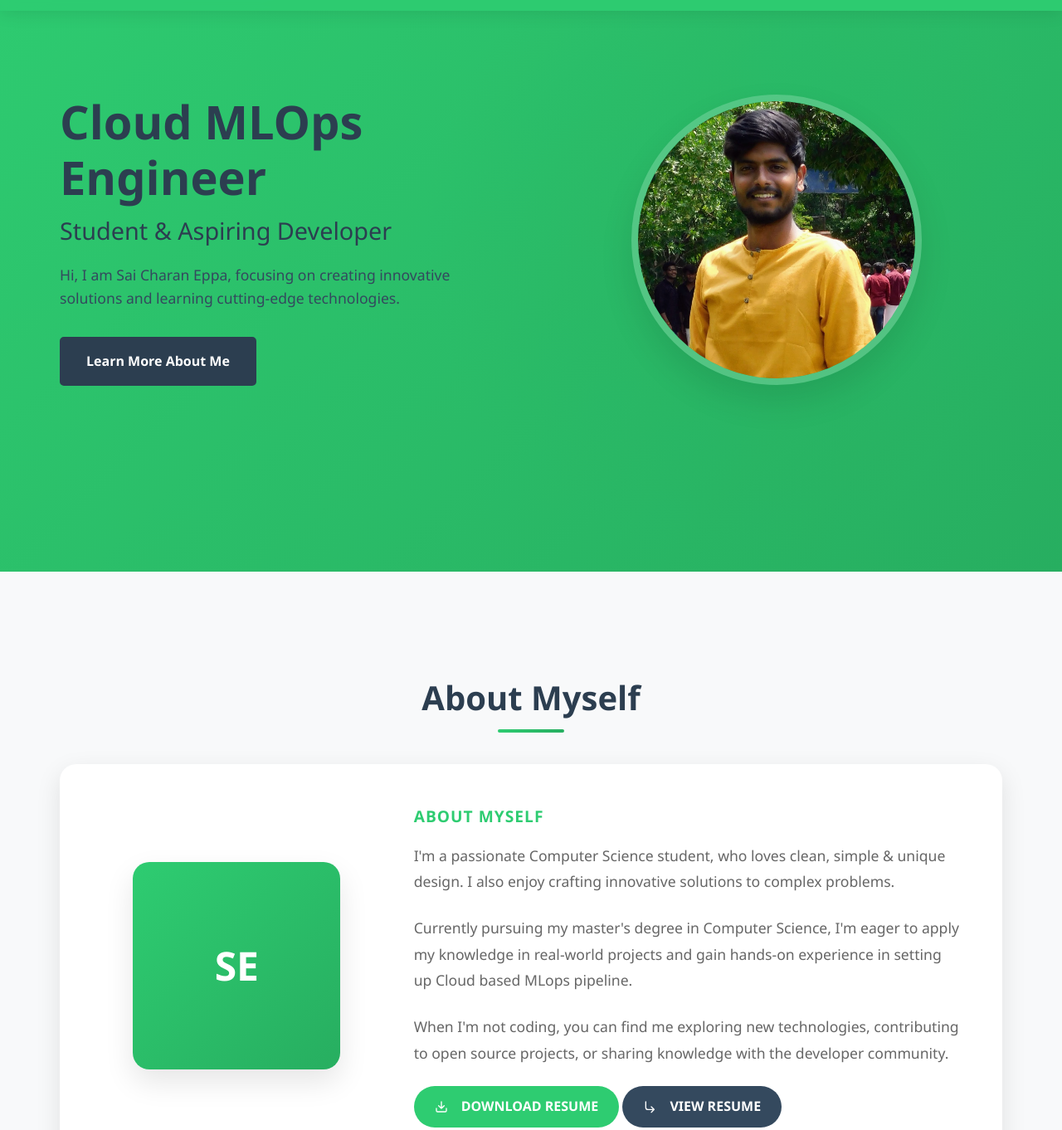
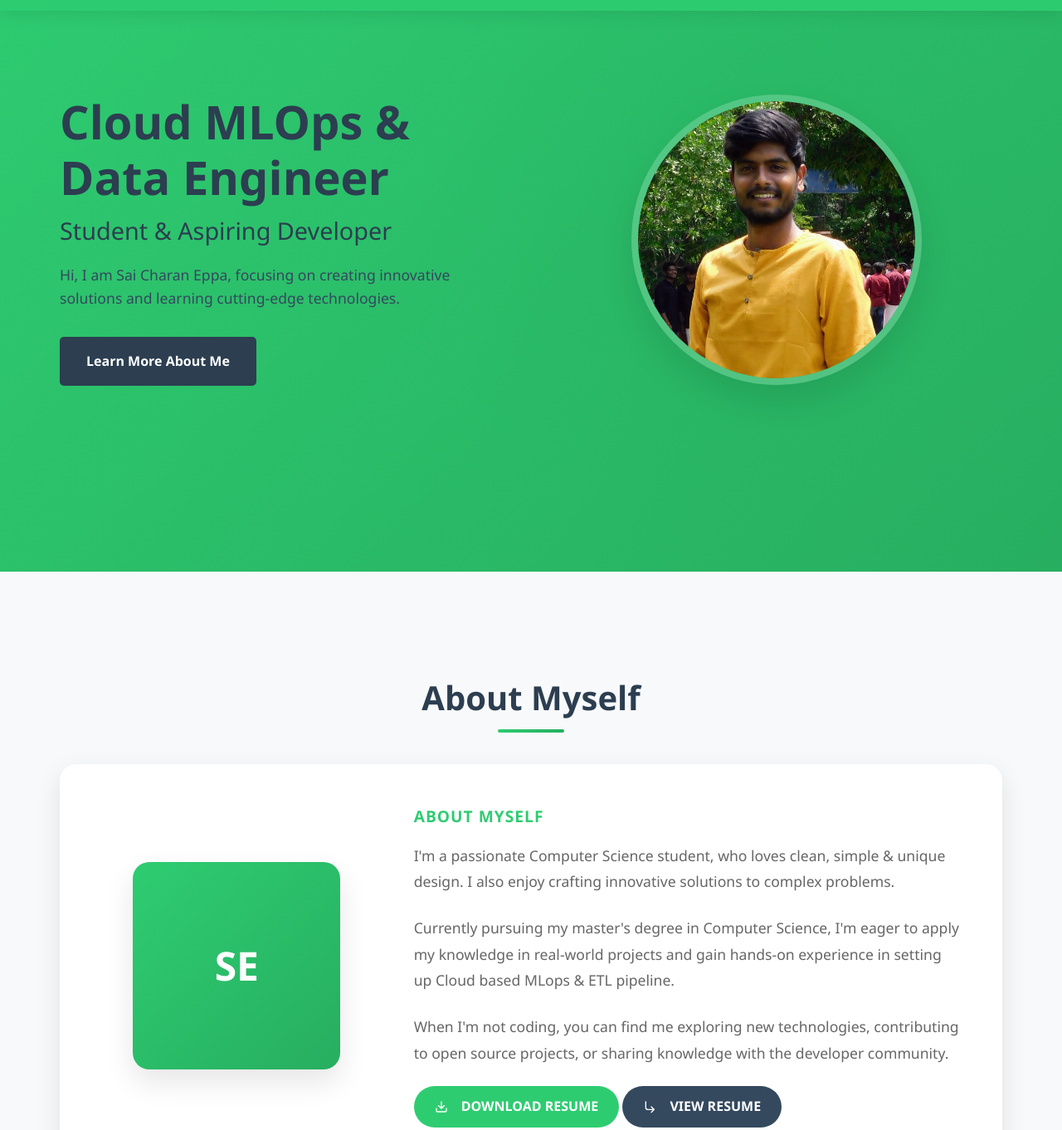
Before and after one commit to saicharan312/portfolio, a plain HTML site: page index.html in a window 1280 px wide. Shown: the part 111-1473 px from the top of the page at 83% size. Drawn offline with Linux system fonts and the light colour scheme.

Commit message:
made few changes in resume and html file

```diff
--- a/index.html
+++ b/index.html
@@ -1018,7 +1018,7 @@
     <section id="home" class="hero">
         <div class="hero-content">
             <div class="hero-text">
-                <h1>Cloud MLOps Engineer</h1>
+                <h1>Cloud MLOps & Data Engineer</h1>
                 <p class="hero-subtitle">Student & Aspiring Developer</p>
                 <p class="hero-description">Hi, I am Sai Charan Eppa, focusing on creating innovative solutions and learning cutting-edge technologies.</p>
                 <a href="#about" class="hero-btn" onclick="smoothScroll('about')">Learn More About Me</a>
@@ -1042,7 +1042,7 @@
                 <div class="about-text animate-right">
                     <h3>About Myself</h3>
                     <p>I'm a passionate Computer Science student, who loves clean, simple & unique design. I also enjoy crafting innovative solutions to complex problems.</p>
-                    <p>Currently pursuing my master's degree in Computer Science, I'm eager to apply my knowledge in real-world projects and gain hands-on experience in setting up Cloud based MLops pipeline.</p>
+                    <p>Currently pursuing my master's degree in Computer Science, I'm eager to apply my knowledge in real-world projects and gain hands-on experience in setting up Cloud based MLops & ETL pipeline.</p>
                     <p>When I'm not coding, you can find me exploring new technologies, contributing to open source projects, or sharing knowledge with the developer community.</p>
                     <a href="Sai_Charan_Eppa_resume.pdf" class="download-resume" download>
                         <svg width="16" height="16" viewBox="0 0 24 24" fill="none" style="margin-right: 0.5rem;">
@@ -1251,7 +1251,7 @@
                 <div class="experience-item stagger-animation">
                     <div class="experience-header">
                         <div>
-                            <h3>Cloud MLOps Engineer Intern</h3>
+                            <h3>Cloud MLOps & Data Engineer Intern</h3>
                             <div class="company">QuantumCore Technologies</div>
                         </div>
                         <div class="duration">May 2025 – Present</div>
@@ -1260,7 +1260,7 @@
                         <ul>
                             <li>Built and deployed ML models using Vertex AI, Cloud Run, and Docker for real-time energy optimization and quantum system simulation.</li>
                             <li>Engineered secure data workflows across GCS and BigQuery, while managing cloud infrastructure and debugging pipelines.</li>
-                            <li>Contributed to scalable AI systems, gaining hands-on experience in cloud-native MLOps practices.</li>
+                            <li>Contributed to scalable AI systems, gaining hands-on experience in cloud-native MLOps & ETL practices.</li>
                         </ul>
                     </div>
                 </div>
```
